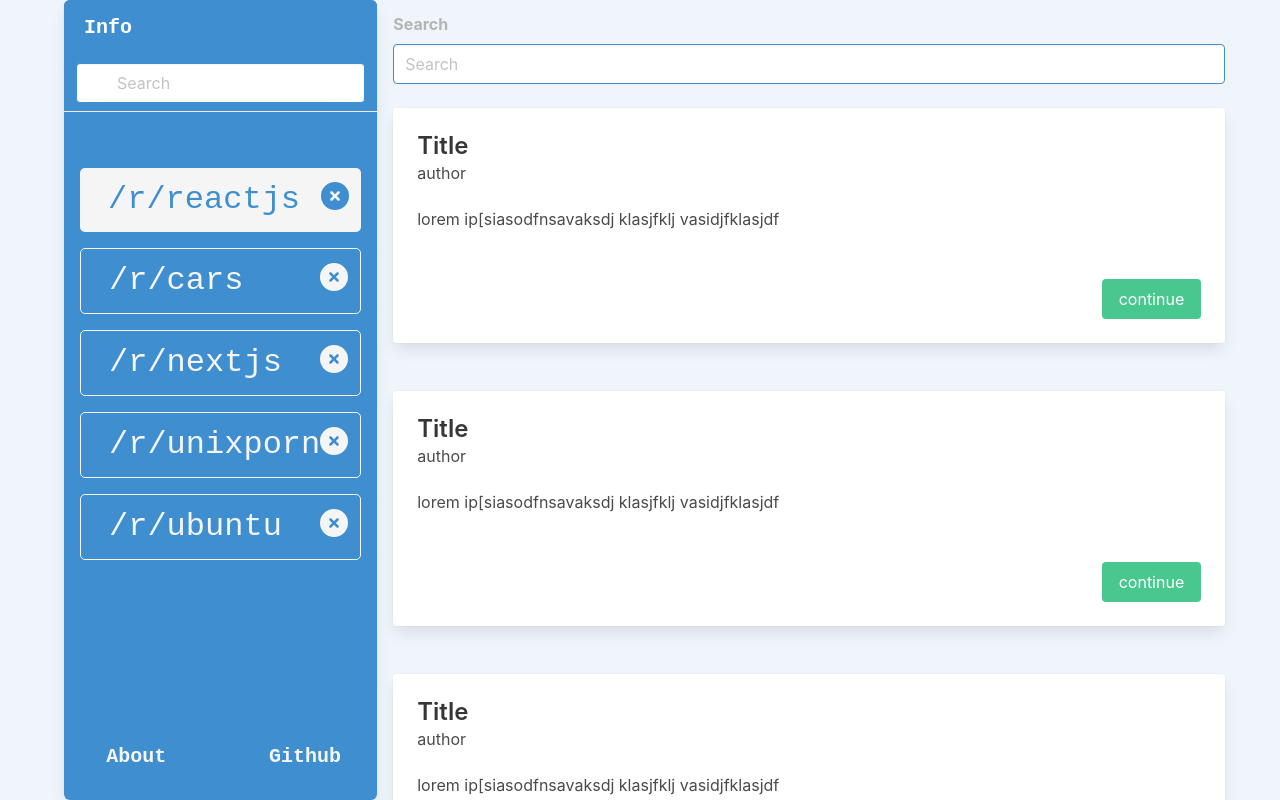
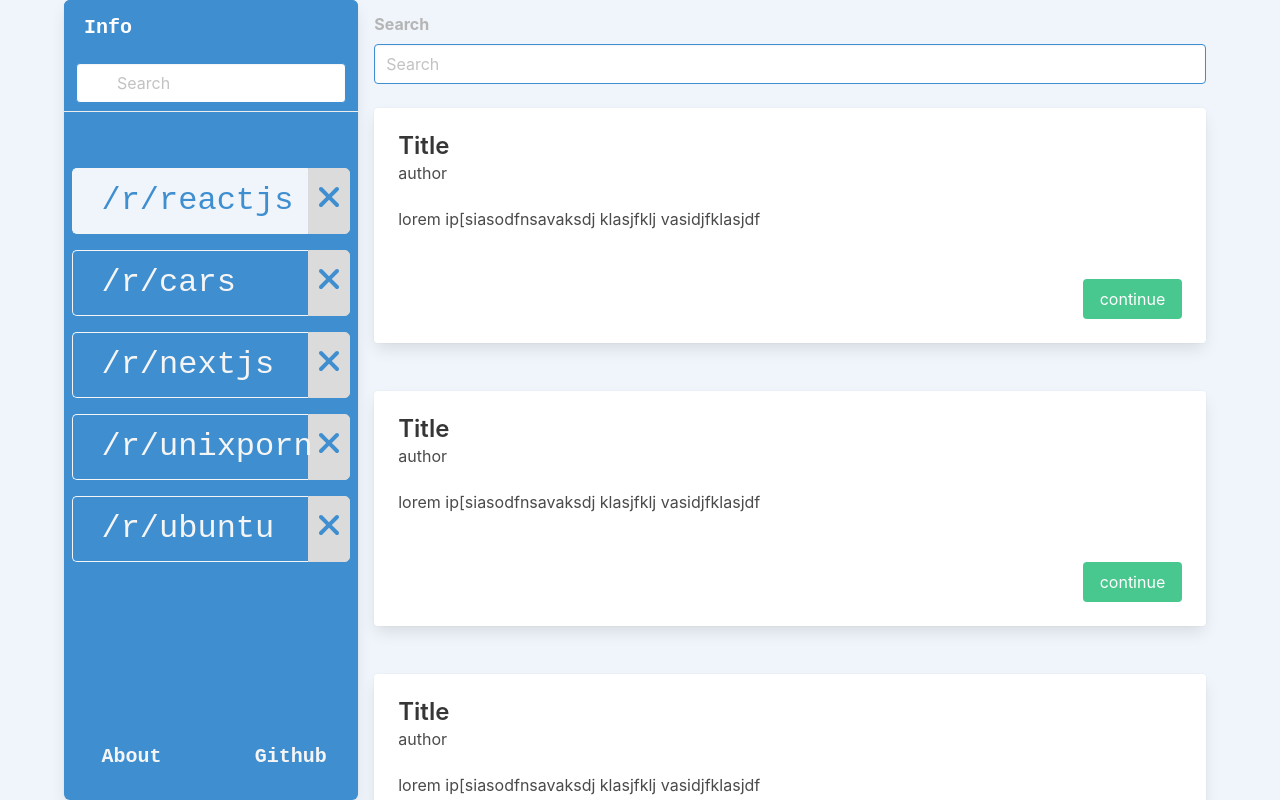
Before and after one commit to impeterk/tinyReddit, a React (Vite) app: page /r/reactjs in a window 1280 px wide. Shown: the top 800 px of the page. Built offline with nearby package versions, Linux system fonts and the light colour scheme.

Commit message:
reworked subreddit list items. clicking on item on mobile view now closes the menu

```diff
--- a/src/components/layout/Panel.jsx
+++ b/src/components/layout/Panel.jsx
@@ -1,14 +1,7 @@
-import { useState } from "react"
 import Footer from "@/components/navigation/Footer"
 import SubredditList from "@/components/navigation/subredditList/SubredditList"
 export default function Panel() {
 
-  const [search, setSearch] = useState()
-
-  const handleInput = (event) => {
-
-    setSearch(prev => prev = event.target.value)
-  }
 
   return (
     <div className="container is-family-monospace">
@@ -19,7 +12,7 @@ export default function Panel() {
 
   <div className="panel-block">
     <p className="control has-icons-left">
-      <input className="input is-info" type="text" placeholder="Search" onChange={handleInput}/>
+      <input className="input is-info" type="text" placeholder="Search" />
       <span className="icon is-left">
         <i className="fas fa-search" aria-hidden="true"></i>
       </span>
--- a/src/components/layout/NavBar.jsx
+++ b/src/components/layout/navBar/NavBar.jsx
@@ -1,11 +1,15 @@
-import { useState } from "react"
 import SubredditList from "@/components/navigation/subredditList/SubredditList"
 import Footer from "@/components/navigation/Footer"
+import { selectNavBarMenu,toggleMenu } from "./navBarSlice"
+import { useDispatch, useSelector } from "react-redux"
 
 export default function NavBar() {
-    const [showMobileNav, setShowMobileNav] = useState(false)
+    const dispatch = useDispatch()
+    const showMobileNav = useSelector(selectNavBarMenu)
     function handleClick() {
-        setShowMobileNav(prev => !prev)
+    dispatch(
+        toggleMenu()
+    )
     }
 
     return (
--- /dev/null
+++ b/src/components/layout/navBar/navBarSlice.js
@@ -0,0 +1,18 @@
+import { createSlice } from "@reduxjs/toolkit";
+
+
+const navBarMenuSlice = createSlice({
+    name: 'navBarMenu',
+    initialState: false,
+    reducers: {
+        toggleMenu: (state, action) => {
+            return state = !state
+        }
+    }
+
+})
+
+export const {toggleMenu} = navBarMenuSlice.actions
+export default navBarMenuSlice.reducer
+
+export const selectNavBarMenu = (state) => state.navBarMenu
--- a/src/components/navigation/subredditList/DeleteIcon.jsx
+++ b/src/components/navigation/subredditList/DeleteIcon.jsx
@@ -1,5 +1,5 @@
 import { FontAwesomeIcon } from "@fortawesome/react-fontawesome"
-import { faCircleXmark } from "@fortawesome/free-solid-svg-icons"
+import { faXmark } from "@fortawesome/free-solid-svg-icons"
 import { useDispatch } from "react-redux"
 import { removeSubreddit } from './subredditListSlice'
 import { useState } from "react"
@@ -25,8 +25,8 @@ export default function DeleteIcon(props) {
     }
 
     return (
-        <div onClick={handleIconClick} className={`ml-auto ${hovered ? 'has-text-danger' : ''}`} onMouseEnter={handleMouseEnter} onMouseLeave={handleMouseLeave}>
-            <FontAwesomeIcon icon={faCircleXmark} size='sm' beat={hovered} />
+        <div onClick={handleIconClick} className={`h-100 p-2 is-bordered is-icon is-rounded mr-auto ${hovered ? 'has-background-danger has-text-light' : 'has-background-grey-lighter has-text-info'}`} onMouseEnter={handleMouseEnter} onMouseLeave={handleMouseLeave}>
+            <FontAwesomeIcon icon={faXmark} beat={hovered} />
         </div>
     )
 }
--- a/src/components/navigation/subredditList/SubredditLink.jsx
+++ b/src/components/navigation/subredditList/SubredditLink.jsx
@@ -1,10 +1,22 @@
 
 import { NavLink } from "react-router-dom"
+import { selectNavBarMenu,toggleMenu } from "@/components/layout/navBar/navBarSlice"
+import { useDispatch, useSelector } from "react-redux"
 
 export default function SubredditLink(props) {
+    const dispatch = useDispatch()
+    const showMobileNav = useSelector(selectNavBarMenu)
+
+    const handleLinkClick = () => {
+        if (showMobileNav == true) {
+            dispatch(toggleMenu())
+            console.log('clicked')
+        }
+    }
+
     const {item} = props
     return (
-        <NavLink to={`/r/${item}`} className={({ isActive }) => `is-flex navbar-item is-rounded is-block mx-4 my-2 ${isActive ? 'is-active has-background-light has-text-info' : 'has-text-light is-bordered'}`}>
+        <NavLink to={`/r/${item}`} className={({ isActive }) => `is-flex navbar-item is-bordered is-rounded is-block ml-auto my-2 pr-auto ${isActive ? 'is-active has-background-info-light has-text-info' : 'has-text-light'}`} onClick={handleLinkClick}>
             <p className="ml-4">
                 /r/{item}
                 </p>
--- a/src/components/navigation/subredditList/SubredditList.jsx
+++ b/src/components/navigation/subredditList/SubredditList.jsx
@@ -10,9 +10,10 @@ export default function SubredditList(props) {
     return (
         <div className="mt-6 is-flex is-flex-direction-column is-size-3 has-text-centered">
             {subredditList.map(item => (
-                <SubredditLink key={item} item={item}>
+                <div key={item} className="is-flex is-align-items-center">
+                <SubredditLink key={item} item={item} />
                     <DeleteIcon item={item} />
-                </SubredditLink>
+                </div>
             ))}
         </div>
     )
--- a/src/components/navigation/subredditList/subredditListSlice.js
+++ b/src/components/navigation/subredditList/subredditListSlice.js
@@ -12,7 +12,6 @@ const subredditListSlice = createSlice({
             }
         },
         removeSubreddit: (state, action) => {
-            console.log(state)
             return state.filter(item => item !== action.payload)
 
         }
--- a/src/store/index.js
+++ b/src/store/index.js
@@ -1,8 +1,9 @@
 import {configureStore} from '@reduxjs/toolkit'
 import subredditListReducer from '../components/navigation/subredditList/subredditListSlice'
-
+import navBarMenuReducer from '@/components/layout/navBar/navBarSlice'
 export default configureStore({
     reducer:{
-        subredditList: subredditListReducer
+        subredditList: subredditListReducer,
+        navBarMenu: navBarMenuReducer
     }
 })
--- a/src/styles/styles.css
+++ b/src/styles/styles.css
@@ -1,9 +1,17 @@
 :root {
-  --white-ter: hsl(0, 0%, 96%)
+  --white-ter: hsl(0, 0%, 96%);
+  --grey-lighter: hsl(0, 0%, 86%)
 }
 
 .min-h-full {
   min-height: 100svh;
+}
+
+.h-100 {
+height: 100%;
+}
+.w-icon {
+  width: 1.25rem;
 }
 
 .is-sticky {
@@ -11,15 +19,15 @@
   top: 0;
 }
 
-#only-desktop {
-  display: flex;
+.only-desktop {
+  display: flex !important;
 
   @media (max-width: 768px) {
-    display: none;
+    display: none !important;
   }
 }
 
-#only-mobile {
+.only-mobile {
   display: none;
   position: sticky;
   top: 0;
@@ -49,5 +57,19 @@ a.has-text-light:hover {
   border-radius: 5px;
 }
 .is-bordered {
-  border: 1px solid var(--white-ter)
+  border: 1px solid var(--white-ter);
 }
+.is-bordered.is-icon {
+  border: 1px solid var(--grey-lighter)
+}
+
+.is-rounded.navbar-item {
+  border-top-right-radius: 0;
+  border-bottom-right-radius: 0;
+  border-right: 0;
+  width: 80%;
+}
+.is-rounded.is-icon {
+  border-top-left-radius: 0;
+  border-bottom-left-radius: 0;
+}
--- a/src/views/Root.jsx
+++ b/src/views/Root.jsx
@@ -1,5 +1,5 @@
 import Panel from "@/components/layout/Panel";
-import NavBar from "@/components/layout/NavBar";
+import NavBar from "@/components/layout/navBar/NavBar";
 import { Outlet, Navigate, useLocation } from "react-router-dom";
 import Search from "../components/Search/Search";
 export default function Root() {
@@ -12,11 +12,12 @@ export default function Root() {
     return (
         <div className="container is-widescreen">
             <div className="columns m-0 p-0">
-                <div id="only-desktop" className="column m-0 p-0"><Panel /></div>
-                <div id="only-mobile" className="column p-0 m-0"><NavBar /></div>
+                <div className="column m-0 p-0 only-desktop"><Panel /></div>
+                <div className="column p-0 m-0 only-mobile"><NavBar /></div>
                 <div className="column is-9 px-2">
-                    <Search />
-                    <Outlet /></div>
+                    <Search className="only-desktop" />
+                    <Outlet />
+                    </div>
             </div>
         </div>
     )
```
